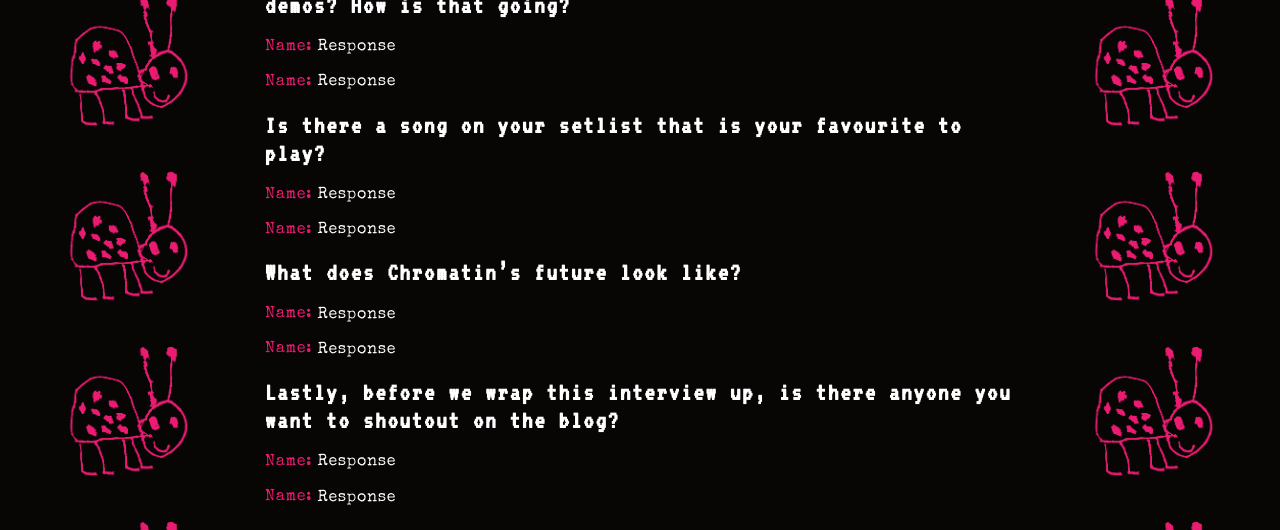
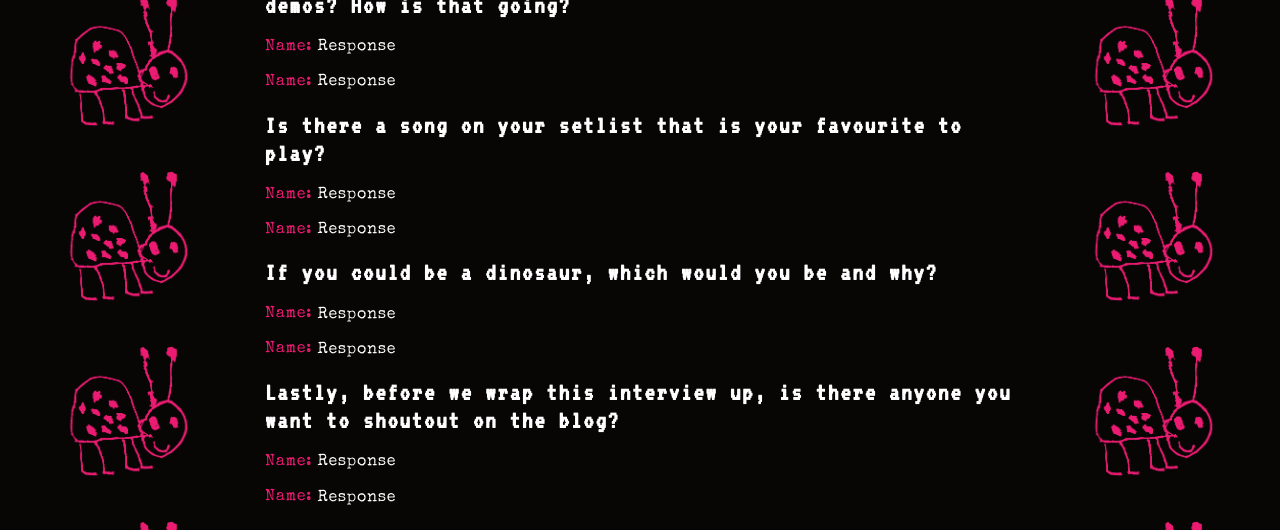
Before and after one commit to xxiwriterecipesnotlovelettersxx/xxiwriterecipesnotlovelettersxx.github.io, a Jekyll site: the page built from _posts/2026-03-10-interview-with-chromatin.md, in a window 1280 px wide and 900 px high, scrolled down 2844 px, cut to the strip 0-530 px from the top of the window. Built offline with Jekyll 4.4.1, drawn with Linux system fonts in a browser that asks for light colours.

Commit message:
Update 2026-03-10-interview-with-chromatin.md

```diff
--- a/_posts/2026-03-10-interview-with-chromatin.md
+++ b/_posts/2026-03-10-interview-with-chromatin.md
@@ -78,7 +78,7 @@ Here is their interview!
 <span class="speaker">Name:</span> Response
 </p>
 
-### What does Chromatin's future look like?
+### If you could be a dinosaur, which would you be and why?
 
 <p class="interview">
 <span class="speaker">Name:</span> Response
```
